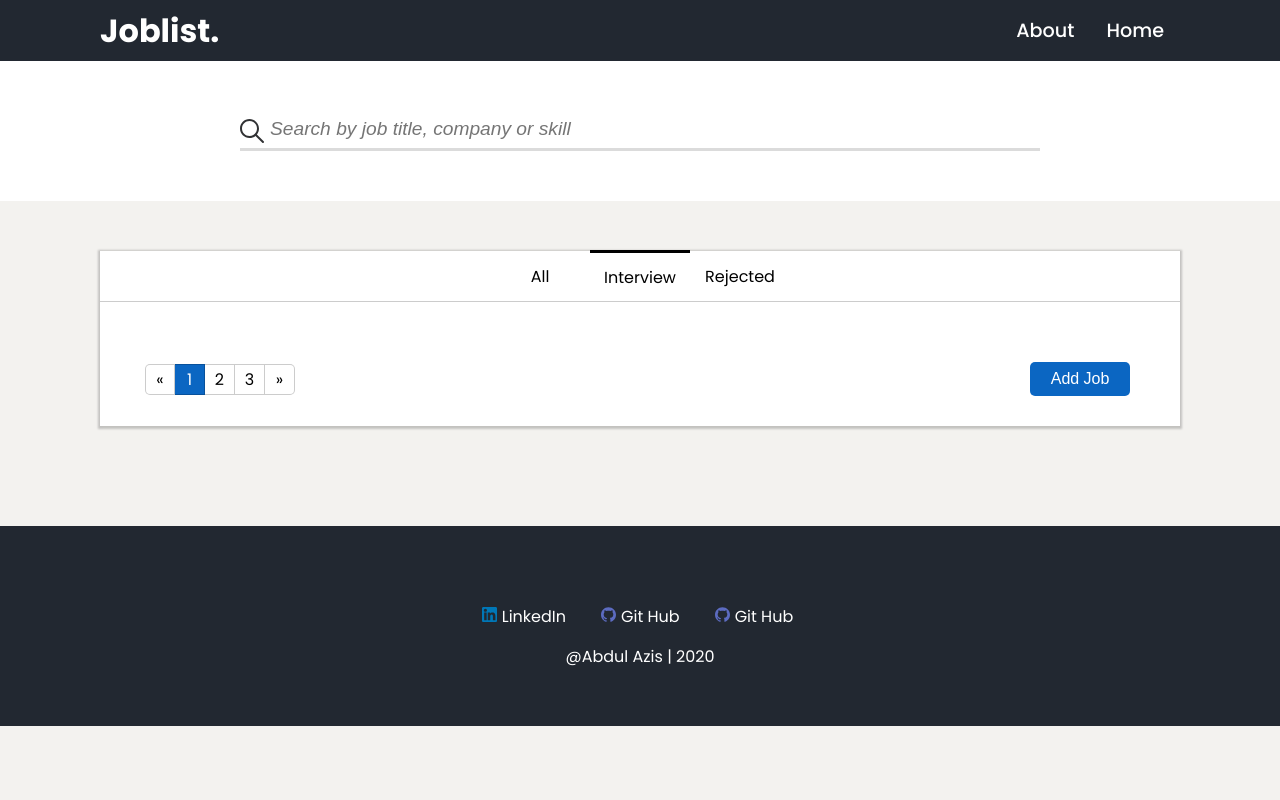
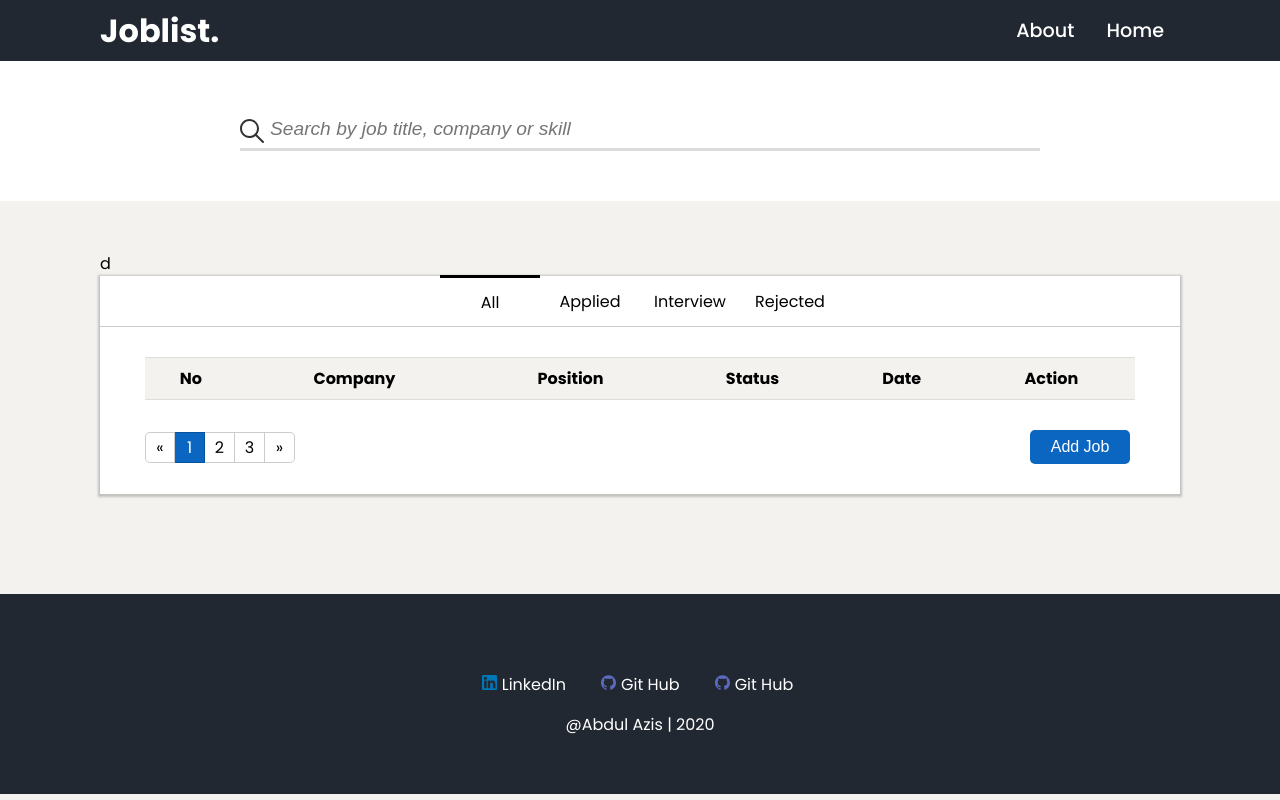
Before and after one commit to Abdulazis530/Job-List-App, a React (Create React App) app in the folder joblistapp/: page / in a window 1280 px wide. Built offline with nearby package versions, Linux system fonts and the light colour scheme.

Commit message:
adding status and load data pagination

```diff
--- a/joblistapp/src/App.js
+++ b/joblistapp/src/App.js
@@ -1,16 +1,11 @@
 import './assets/styles/style.scss';
-import Card from './components/Card';
-import Footer from './components/Footer';
-import Header from './components/Header';
-import SearchBox from './components/SearchBox';
+import Home from './components/pages/Home';
+
 
 function App() {
   return (
     <>
-      <Header />
-      <SearchBox />
-      <Card />
-      <Footer />
+      <Home />
     </>
   );
 }
--- a/joblistapp/src/actions/index.js
+++ b/joblistapp/src/actions/index.js
@@ -3,10 +3,11 @@ import { v4 as uuidv4 } from 'uuid';
 
 const storageData = JSON.parse(localStorage.getItem("jobs")) || []
 
-const setLoading = (totalData, offset) => ({
+const setLoading = (totalPage, offset, status) => ({
     type: "SET_LOADING",
-    totalData,
-    offset
+    totalPage,
+    offset,
+    status
 })
 const loadJobSuccess = (jobs, page) => ({
     type: "LOAD_JOBS_SUCCESS",
@@ -15,26 +16,40 @@ const loadJobSuccess = (jobs, page) => ({
 
 })
 
-export const loadJobs = (page) => {
+export const loadJobs = (page, status = "ALL") => {
     return dispatch => {
-        const totalData = storageData.length
         const LIMIT = 5
         const offset = (page - 1) * LIMIT
-        dispatch(setLoading(totalData, offset))
+        const totalPage = Math.ceil(storageData.length / LIMIT)
+        dispatch(setLoading(totalPage, offset, status))
         setTimeout(() => {
-            const jobs = storageData.slice(offset, LIMIT)
+            let jobs
+            if (status !== "ALL") {
+                jobs = storageData.filter(job => job.status === status).slice(offset, LIMIT)
+            } else {
+                jobs = storageData.slice(offset, LIMIT)
+            }
             dispatch(loadJobSuccess(jobs, page))
         }, 500)
 
     }
 }
 
+const addJobSuccess = (job) => ({
+    type: "ADD_JOB_SUCCESS",
+    job
 
 
-export const addJob = (values) => {
-    values.status = "APPLIED"
-    values.id = uuidv4()
-    storageData.push(values)
-    localStorage.setItem("jobs", JSON.stringify(storageData))
+})
+
+export const addJob = (job, page) => {
+
+    return dispatch => {
+        job.status = "APPLIED"
+        job.id = uuidv4()
+        storageData.push(job)
+        localStorage.setItem("jobs", JSON.stringify(storageData))
+        dispatch(addJobSuccess(job, page))
+    }
     // const jobs = localStorage.getItem("Jobs")
 }
--- a/joblistapp/src/components/Card.js
+++ b/joblistapp/src/components/Card.js
@@ -1,32 +1,31 @@
 import React, { useState } from 'react'
 import Pagination from './Pagination'
-import Status from './Status'
 import Button from './Button'
 import Modal from './Modal'
-const jobs = [1, 2, 3, 4, 5
-]
 
-export default function Card({ children }) {
+
+export default function Card({ header, body }) {
     const [isOpen, setIsOpen] = useState(false)
 
     const toggleModal = () => setIsOpen(!isOpen)
 
     return (
         <>
-            <section className="joblist__section">
+            <section className="joblist__section">d
                 <div className="card">
                     <div className="card__header">
-                        <Status />
+                        {header}
                     </div>
                     <div className="card__body">
-                        {children}
+                        {body}
                     </div>
                     <div className="card__footer">
                         <Pagination />
                         <Button className="btn__primary" onClick={toggleModal}>
                             Add Job
-                    </Button>
+                        </Button>
                     </div>
+
 
                 </div>
             </section>
--- a/joblistapp/src/components/Form.js
+++ b/joblistapp/src/components/Form.js
@@ -1,4 +1,5 @@
 import React, { useState } from 'react'
+import { useDispatch, useSelector } from 'react-redux'
 import { addJob } from '../actions'
 import propTypes from 'prop-types'
 import useForm from '../hooks/useForm'
@@ -8,10 +9,13 @@ import Swal from 'sweetalert2'
 
 export default function Form({ onClose }) {
     const [loading, setLoading] = useState(false)
+    const { page, totalPage, jobs } = useSelector(state => state.state)
+    const dispatch = useDispatch()
+
     const submit = () => {
         setLoading(true)
         setTimeout(() => {
-            addJob(values)
+            dispatch(addJob(values, jobs.length > 5 ? totalPage : page))
             setLoading(false)
             onClose()
             Swal.fire({
--- a/joblistapp/src/components/JobList.js
+++ b/joblistapp/src/components/JobList.js
@@ -4,20 +4,31 @@ import JobItem from './JobItem'
 import { loadJobs } from '../actions'
 
 export default function JobList() {
-    const { jobs, page, offset } = useSelector(state => state.jobLists)
+    const { jobs, page, offset, status } = useSelector(state => state.jobLists)
     const dispatch = useDispatch()
 
     useEffect(() => {
-        dispatch(loadJobs(page))
+        dispatch(loadJobs(page, status))
     }, [page])
 
     return (
         <table>
+            <thead>
+                <tr>
+                    <th>No</th>
+                    <th>Company</th>
+                    <th>Position</th>
+                    <th>Status</th>
+                    <th>Date</th>
+                    <th>Action</th>
+                </tr>
+
+            </thead>
             <tbody>
                 {jobs.map((job, index) => (
                     <JobItem
                         key={job.id}
-                        num={offset + index}
+                        num={offset + index + 1}
                         company={job.company}
                         position={job.position}
                         status={job.status}
--- a/joblistapp/src/components/Status.js
+++ b/joblistapp/src/components/Status.js
@@ -1,15 +1,28 @@
 import React from 'react'
+import { useDispatch, useSelector } from 'react-redux'
+import { loadJobs } from '../actions'
 
 export default function Status() {
+    const dispatch = useDispatch()
+    const { status, page } = useSelector(state => state.jobLists)
+
+    const handleChangeStatus = (newStatus) => {
+        dispatch(loadJobs(page, newStatus))
+    }
+
+
     return (
         <ul className="status">
-            <li className="status__item ">
+            <li className={`status__item ${status === "ALL" && "active"}`} onClick={() => handleChangeStatus("ALL")}>
                 <p>All</p>
             </li>
-            <li className="status__item active">
+            <li className={`status__item ${status === "APPLIED" && "active"}`} onClick={() => handleChangeStatus("APPLIED")}>
+                <p>Applied</p>
+            </li>
+            <li className={`status__item ${status === "INTERVIEW" && "active"}`} onClick={() => handleChangeStatus("INTERVIEW")}>
                 <p>Interview</p>
             </li>
-            <li className="status__item">
+            <li className={`status__item ${status === "REJECTED" && "active"}`} onClick={() => handleChangeStatus("REJECTED")}>
                 <p>Rejected</p>
             </li>
         </ul>
--- a/joblistapp/src/components/pages/Home.js
+++ b/joblistapp/src/components/pages/Home.js
@@ -4,15 +4,17 @@ import Footer from '../Footer';
 import Header from '../Header';
 import SearchBox from '../SearchBox';
 import JobList from '../JobList'
+import Status from '../Status';
 
 export default function Home() {
     return (
         <>
             <Header />
             <SearchBox />
-            <Card>
-                <JobList />
-            </Card>
+            <Card
+                header={<Status />}
+                body={<JobList />}
+            />
             <Footer />
         </>
     )
--- a/joblistapp/src/reducers/jobList.js
+++ b/joblistapp/src/reducers/jobList.js
@@ -1,21 +1,28 @@
 
 
-const jobLists = (state = { jobs: [], loading: false, page: 1, offset: 0 }, action) => {
+const jobLists = (state = { jobs: [], loading: false, page: 1, offset: 0, status: "ALL", totalPage: null }, action) => {
     switch (action.type) {
         case "SET_LOADING":
             return {
                 ...state,
                 loading: true,
                 offset: action.offset,
-                totalData: action.totalData
+                totalPage: action.totalPage,
+                status: action.status
             }
         case "LOAD_JOBS_SUCCESS":
             return {
                 ...state,
-                jobs: [...state.jobs, ...action.jobs],
+                jobs: action.jobs,
                 loading: false,
                 page: action.page,
             }
+        case "ADD_JOB_SUCCESS":
+            return {
+                ...state,
+                jobs: state.jobs.length < 5 ? [...state.jobs, action.job] : state.jobs
+            }
+
 
 
         default:
```
